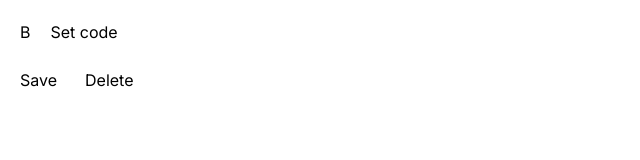
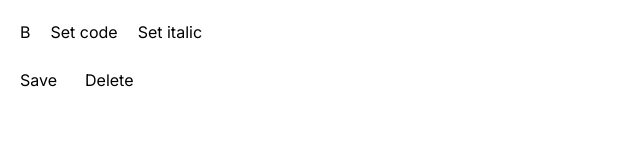
Before and after one commit to Taszczer/ToDo, a Next.js app in the folder frontend/: page /notes/1 in a window 1280 px wide. Shown: the top 160 px of the page, without its empty margins (0-640 px from the left). Built offline with nearby package versions, Linux system fonts and the light colour scheme; no server answers.

Commit message:
added italic mark for text editor

```diff
--- a/frontend/app/notes/[id]/page.tsx
+++ b/frontend/app/notes/[id]/page.tsx
@@ -3,6 +3,7 @@
 import { useEditor, EditorContent } from '@tiptap/react'
 import Bold from '@tiptap/extension-bold'
 import Code from '@tiptap/extension-code'
+import Italic from '@tiptap/extension-italic'
 import StarterKit from '@tiptap/starter-kit'
 import { useQuery, useMutation } from "@tanstack/react-query"
 import axios from "axios"
@@ -24,6 +25,7 @@ export default function NotesDetails({ params }: { params: { id: string | number
         extensions: [
             StarterKit,
             Bold,
+            Italic,
             Code.configure({
                 HTMLAttributes: {
                     class: 'my-custom-class',
@@ -83,6 +85,13 @@ export default function NotesDetails({ params }: { params: { id: string | number
                 >
                     {editor?.isActive('code') ? 'Unset code' : 'Set code'}
                 </button>
+
+                <button
+                    onClick={() => editor?.chain().focus().toggleItalic().run()}
+                    className={editor?.isActive('italic') ? 'is-active' : ''}
+                >
+                    Set italic
+                </button>
             </div>
             <EditorContent className='max-w-96' editor={editor} />
             <div className='flex gap-7'>
```
